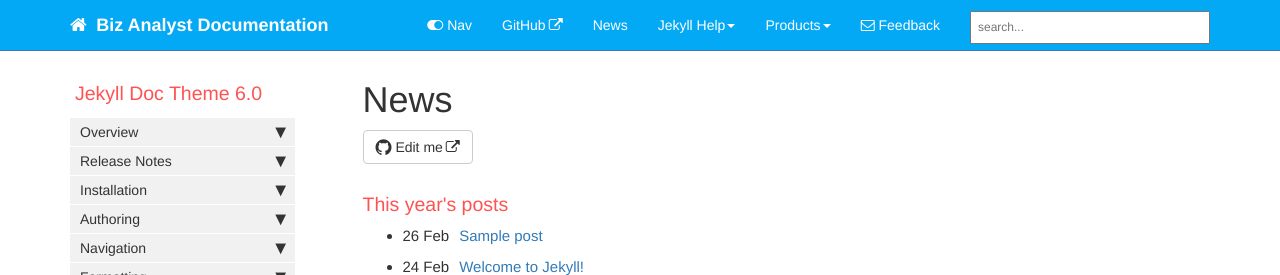
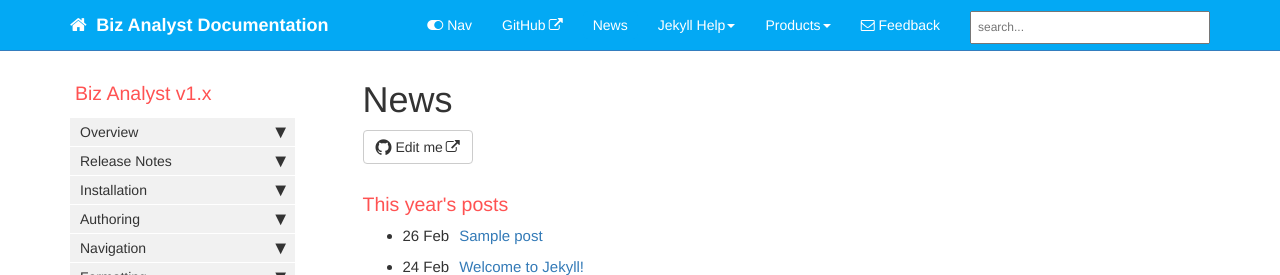
Before and after one commit to siliconveins/bizanalyst-docs, a Jekyll site: the page built from pages/news/news_archive.html, in a window 1280 px wide. Shown: the top 275 px of the page. Built offline with Jekyll 4.4.1, drawn with Linux system fonts in a browser that asks for light colours; nearby versions of some CDN libraries; comment, search, counter and statistics services are not loaded.

Commit message:
updated mydoc_sidebar.yml

```diff
--- a/_data/sidebars/mydoc_sidebar.yml
+++ b/_data/sidebars/mydoc_sidebar.yml
@@ -2,8 +2,8 @@
 
 entries:
 - title: sidebar
-  product: Jekyll Doc Theme
-  version: 6.0
+  product: Biz Analyst
+  version: v1.x
   folders:
 
   - title:
```
